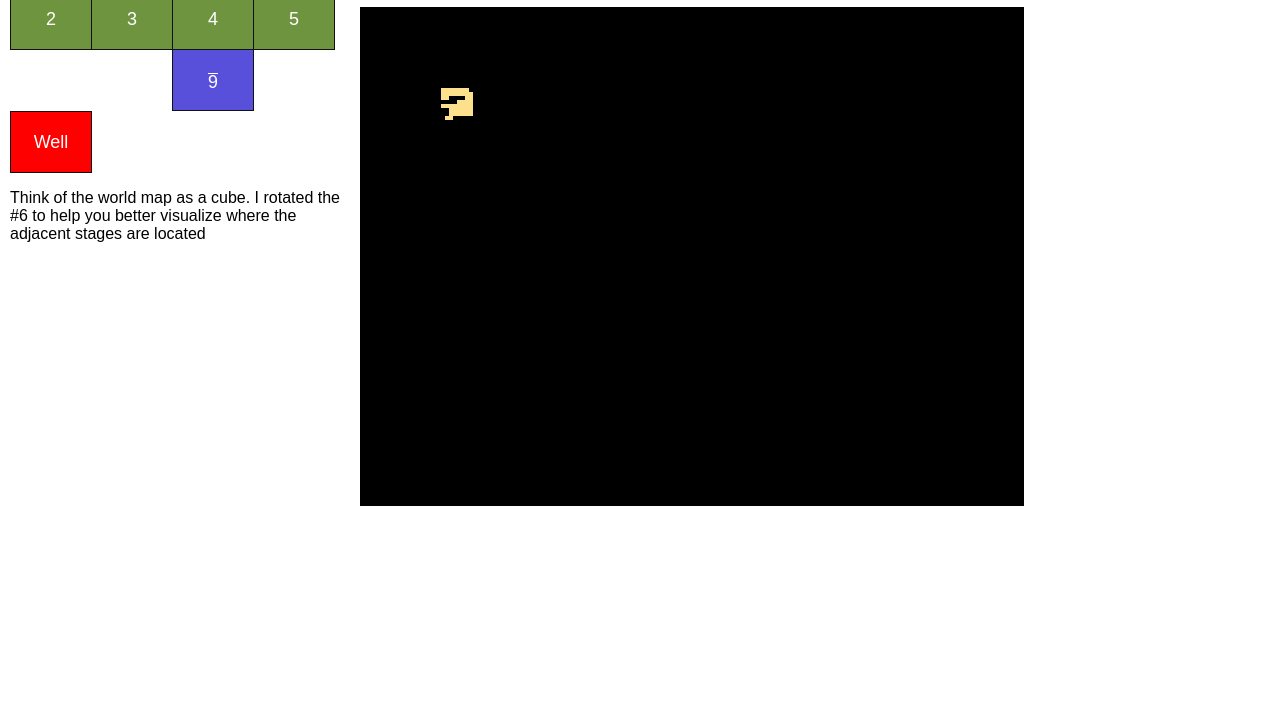
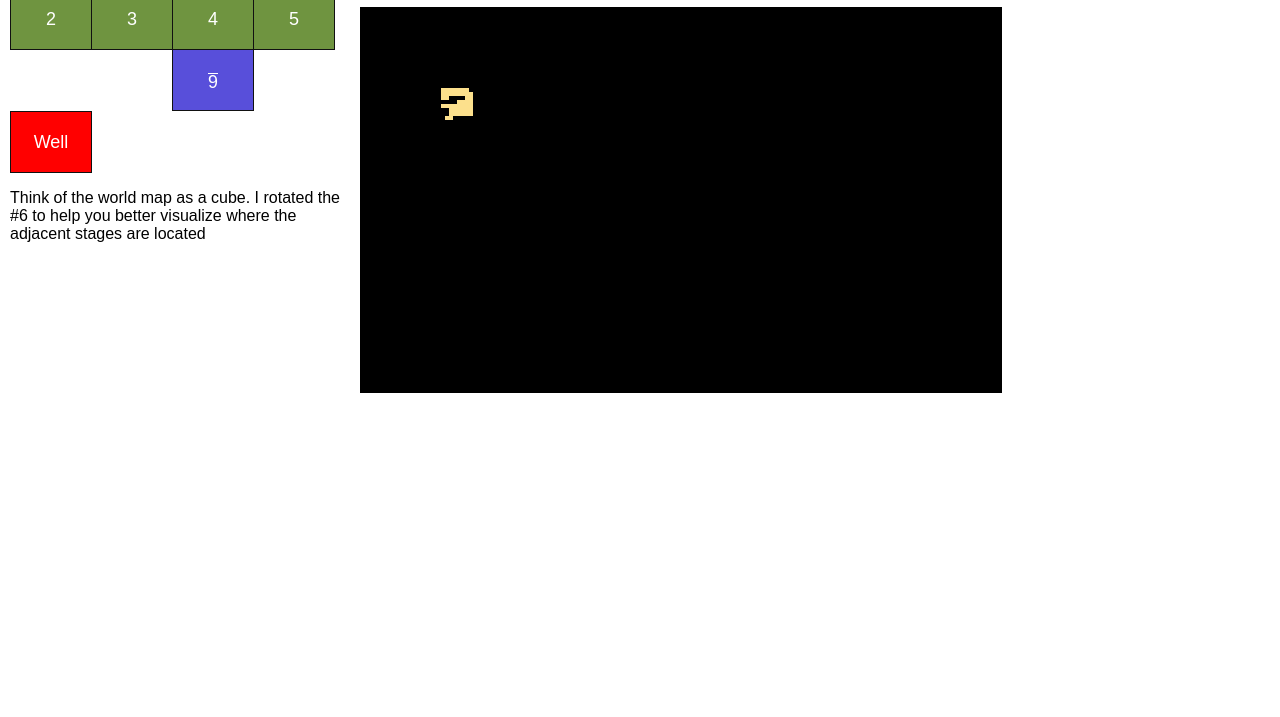
Before and after one commit to FranciscoG/javascript-E.T., a website: page playground/index.html in a window 1280 px wide. Shown: the part 83-800 px from the top of the page. Drawn offline with Linux system fonts and the light colour scheme; files whose address does not match are found by name.

Commit message:
added display module to handle created a canvas

```diff
--- a/playground/game.js
+++ b/playground/game.js
@@ -6,18 +6,19 @@ const DIR = {
   OPPOSITE: [1, 0, 3, 2]
 };
 
-const canvas = document.getElementById("canvas");
-const width = (canvas.width = canvas.offsetWidth);
-const height = (canvas.height = canvas.offsetHeight);
-const ctx = canvas.getContext("2d");
-var scale = 2;
-// cv.width = cv.width * scale;
-// cv.height = cv.height * scale;
+
+const { canvas, ctx } = vcs.display;
+const { width, height } = canvas;
+
+const scale = 2;
+canvas.width = canvas.width * scale;
+canvas.height = canvas.height * scale;
 ctx.scale(scale * 2, scale * 2); // only scales what's placed on the canvas
 ctx.webkitImageSmoothingEnabled = false;
 ctx.mozImageSmoothingEnabled = false;
 ctx.imageSmoothingEnabled = false;
-
+canvas.id = "canvas";
+document.getElementById("game").appendChild(canvas);
 
 let nx = 44;
 let ny = 33;
@@ -135,7 +136,7 @@ let framesToSkip = 5;
 let counter = 0;
 
 /* global vcs */
-vcs.loop(function(ts, inputState) {
+const start = vcs.loop(function(ts, inputState) {
   if (counter < framesToSkip) {
     counter++;
     return;
@@ -144,3 +145,5 @@ vcs.loop(function(ts, inputState) {
   move(inputState)
   counter = 0;
 });
+
+start();
--- a/playground/index.html
+++ b/playground/index.html
@@ -28,10 +28,7 @@
       </div>
       <div class="game_area">
         <h1>HTML5/JS E.T.</h1>
-        <canvas id="canvas" width="660" height="495">
-          Sorry, this example cannot be run because your browser does not
-          support the &lt;canvas&gt; element
-        </canvas>
+        <div id="game"></div>
       </div>
 
       <a href="draw/index.html">Sprite Drawer Test Page</a>
--- /dev/null
+++ b/src/display.ts
@@ -0,0 +1,51 @@
+/**
+ * In summary, an Atari 2600 frame consists of 262 scanlines (NTSC) or 312
+ * scanlines (PAL), sent at 60Hz (NTSC) or 50Hz (PAL) frequency. It is the job
+ * of the '2600 programmer to make sure that the correct number of scanlines are
+ * sent to the TV at the right time, with the right graphics data, and
+ * appropriate control signals to indicate the end of the frame are also
+ * included.
+ *
+ * The TIA 'draws' the pixels on the screen 'on-the-fly'. Each pixel is one
+ * 'clock' of the TIA's processing time, and there are exactly 228 colour clocks
+ * of TIA time on each scanline. But a scanline consists of not only the time it
+ * takes to scan the electron beam across the picture tube, but also the time it
+ * takes for the beam to return to the start of the next line (the horizontal
+ * blank, or retrace). Of the 228 colour clocks, 160 are used to draw the pixels
+ * on the screen (giving us our maximum horizontal resolution of 160 pixels per
+ * line), and 68 are consumed during the retrace period.
+ *
+ *
+ * The 6502 clock is derived from the TIA clock through a divide-by-three. That
+ * is, for every single clock of 6502 time, three clocks of TIA time have
+ * passed. Therefore, there are *exactly* 228/3 = 76 cycles of 6502 time per
+ * scanline. The 6502 and TIA perform a complex 'in-step' dance - one cycle of
+ * 6502, three cycles of TIA. A side-note: 76 cycles per line x 262 lines per
+ * frame x 60 frames per second = the number of 6502 cycles per second for NTSC
+ * (= 1.19MHz, roughly).
+ *
+ * Vertical
+ * 3 Scanlines devoted to the vertical synchronisation
+ * 37 scanlines of vertical blank time
+ * ---> 192 (NTSC) or 242 (PAL) lines of actual picture
+ * 30 scanlines of overscan
+ */
+
+interface Context2D extends CanvasRenderingContext2D {
+  webkitImageSmoothingEnabled: boolean;
+  mozImageSmoothingEnabled: boolean;
+}
+
+const canvas: HTMLCanvasElement = document.createElement("canvas");
+canvas.width = 160 * 2;
+canvas.height = 192;
+const ctx = <Context2D> canvas.getContext("2d");
+ctx.webkitImageSmoothingEnabled = false;
+ctx.mozImageSmoothingEnabled = false;
+ctx.imageSmoothingEnabled = false;
+
+// TODO: handle scaling in this module
+export default {
+  canvas,
+  ctx
+}
--- a/src/game-loop.ts
+++ b/src/game-loop.ts
@@ -13,5 +13,7 @@ function frame(timestamp) {
 
 export default function registerLoop(cb: OnLoop) {
   loopCb = cb;
-  frame(0);
+  return function start() {
+    frame(0);
+  }
 };
--- a/src/vcs.ts
+++ b/src/vcs.ts
@@ -2,9 +2,11 @@
 import draw from "./draw";
 import sound from "./sound";
 import loop from "./game-loop";
+import display from "./display";
 
 export default {
   draw,
   sound,
-  loop
+  loop,
+  display
 }
```
Also changed, not shown: dist/vcs.js.
